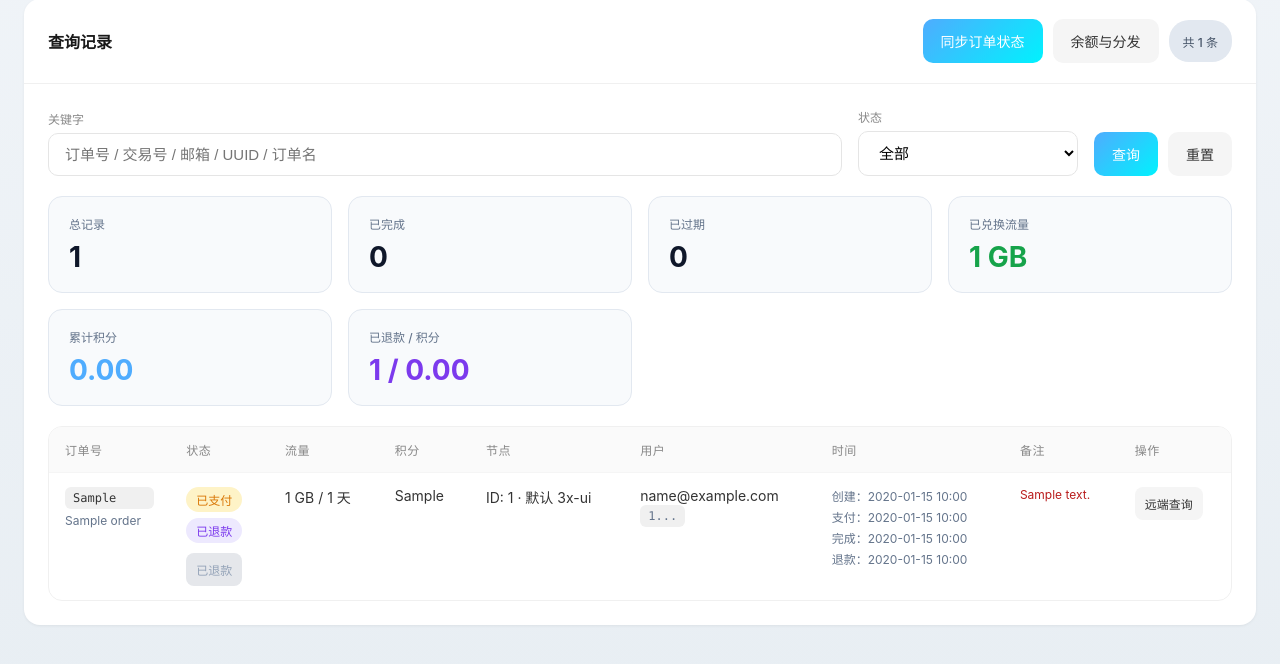
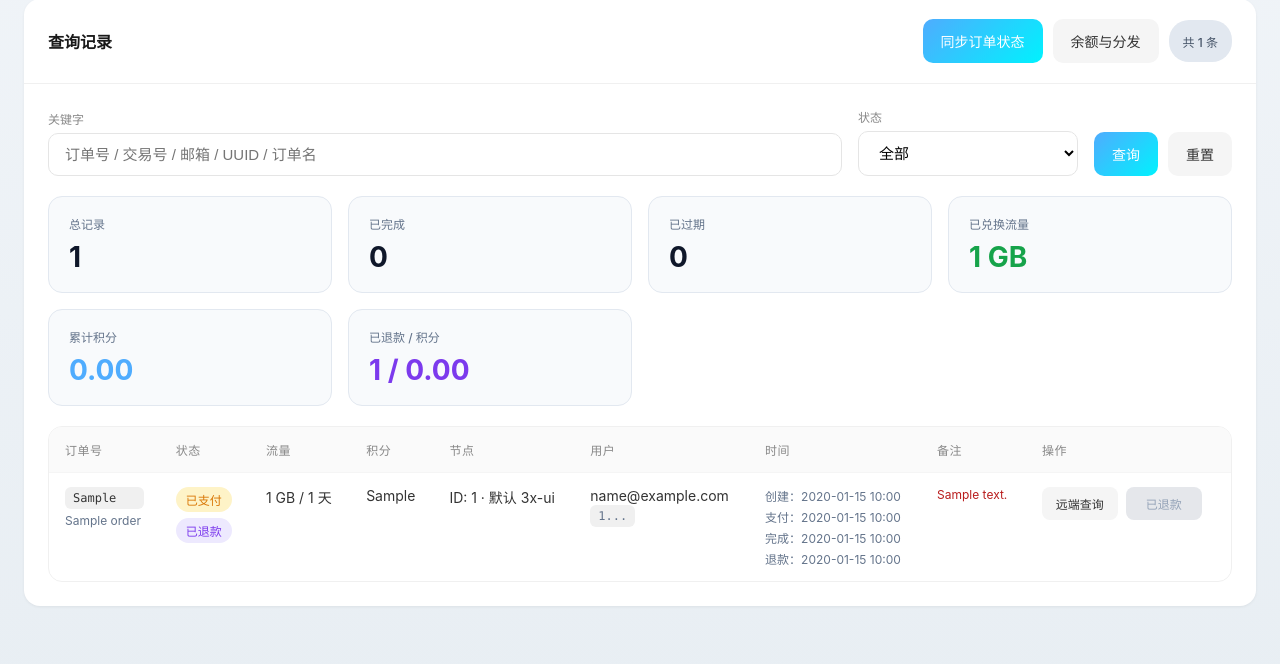
Before and after one commit to duanxinyua/LDC-XUI-Redeem, a Flask app: page /admin/ldc-orders in a window 1280 px wide. Shown: the part 91-755 px from the top of the page. Run offline with Flask 3, Linux system fonts and the light colour scheme; the visitor is signed in with stand-in values (Sample User, id 1); data comes from the database, SQL or seed files in the repository; tables that the repository leaves empty hold one stand-in row (values such as "Sample post").

Commit message:
调整退款按钮到操作列并优化可见性

```diff
--- a/templates/admin_ldc_orders.html
+++ b/templates/admin_ldc_orders.html
@@ -237,14 +237,14 @@
             display: flex;
             flex-wrap: wrap;
             gap: 8px;
-            max-width: 220px;
+            min-width: 168px;
+            max-width: 260px;
         }
-        .status-actions {
-            display: flex;
-            flex-wrap: wrap;
-            gap: 8px;
-            margin-top: 10px;
-            max-width: 180px;
+        .actions-cell .btn {
+            min-width: 76px;
+        }
+        .actions-cell .btn-danger {
+            box-shadow: 0 8px 18px rgba(239, 68, 68, 0.18);
         }
 
         .order-meta {
@@ -466,15 +466,6 @@
                                     {% elif order.refund_status == 'failed' %}
                                     <div style="margin-top:6px;"><span class="badge badge-failed">退款失败</span></div>
                                     {% endif %}
-                                    <div class="status-actions">
-                                        {% if order.status == 'completed' and order.refund_status != 'success' %}
-                                        <button type="button" class="btn btn-danger btn-small refund-btn" data-order="{{ order.out_trade_no }}" data-amount="{{ order.amount }}">退款</button>
-                                        {% elif order.refund_status == 'success' %}
-                                        <span class="btn btn-disabled btn-small">已退款</span>
-                                        {% else %}
-                                        <span class="btn btn-disabled btn-small">不可退款</span>
-                                        {% endif %}
-                                    </div>
                                 </td>
                                 <td>{{ order.traffic_gb }} GB / {{ order.expire_days }} 天</td>
                                 <td>{{ order.amount }}</td>
@@ -509,6 +500,13 @@
                                 <td>
                                     <div class="actions-cell">
                                         <button type="button" class="btn btn-secondary btn-small remote-query-btn" data-order="{{ order.out_trade_no }}">远端查询</button>
+                                        {% if order.status == 'completed' and order.refund_status != 'success' %}
+                                        <button type="button" class="btn btn-danger btn-small refund-btn" data-order="{{ order.out_trade_no }}" data-amount="{{ order.amount }}">退款</button>
+                                        {% elif order.refund_status == 'success' %}
+                                        <span class="btn btn-disabled btn-small">已退款</span>
+                                        {% else %}
+                                        <span class="btn btn-disabled btn-small">不可退款</span>
+                                        {% endif %}
                                     </div>
                                 </td>
                             </tr>
```
